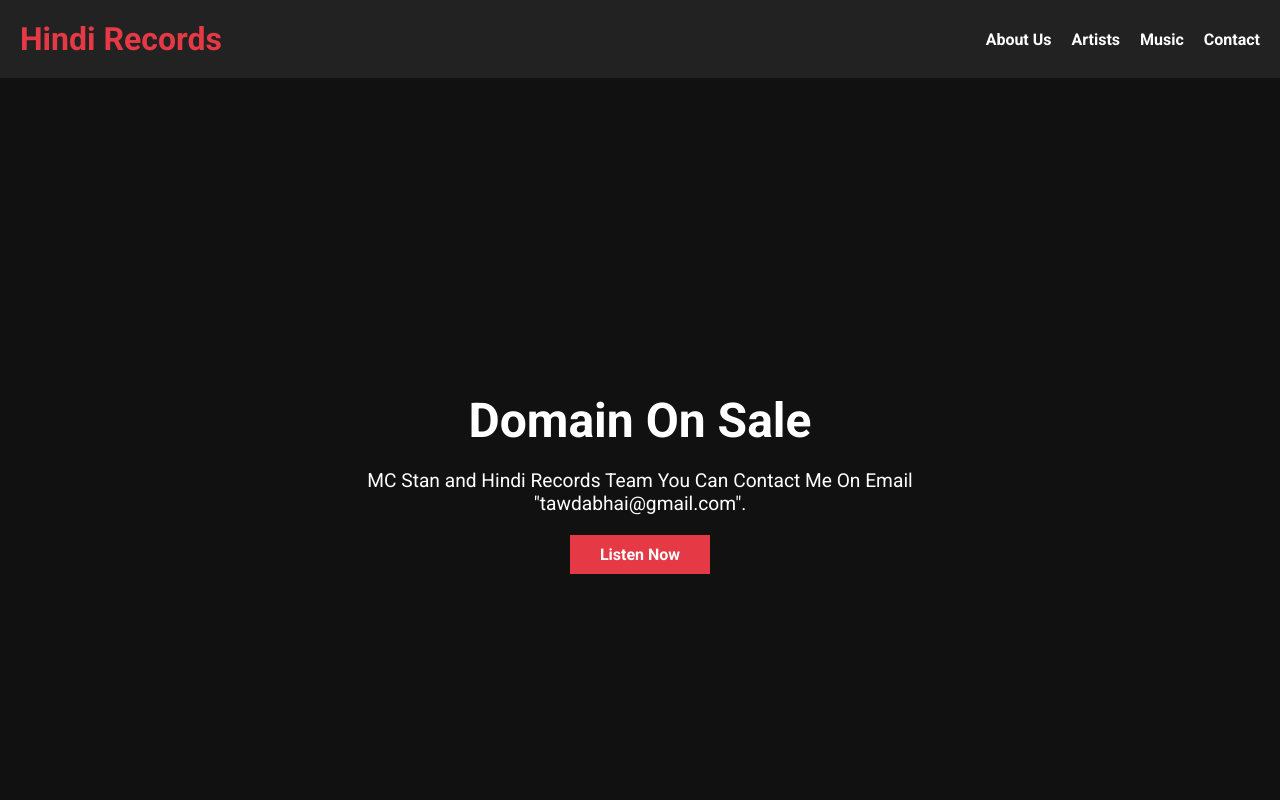
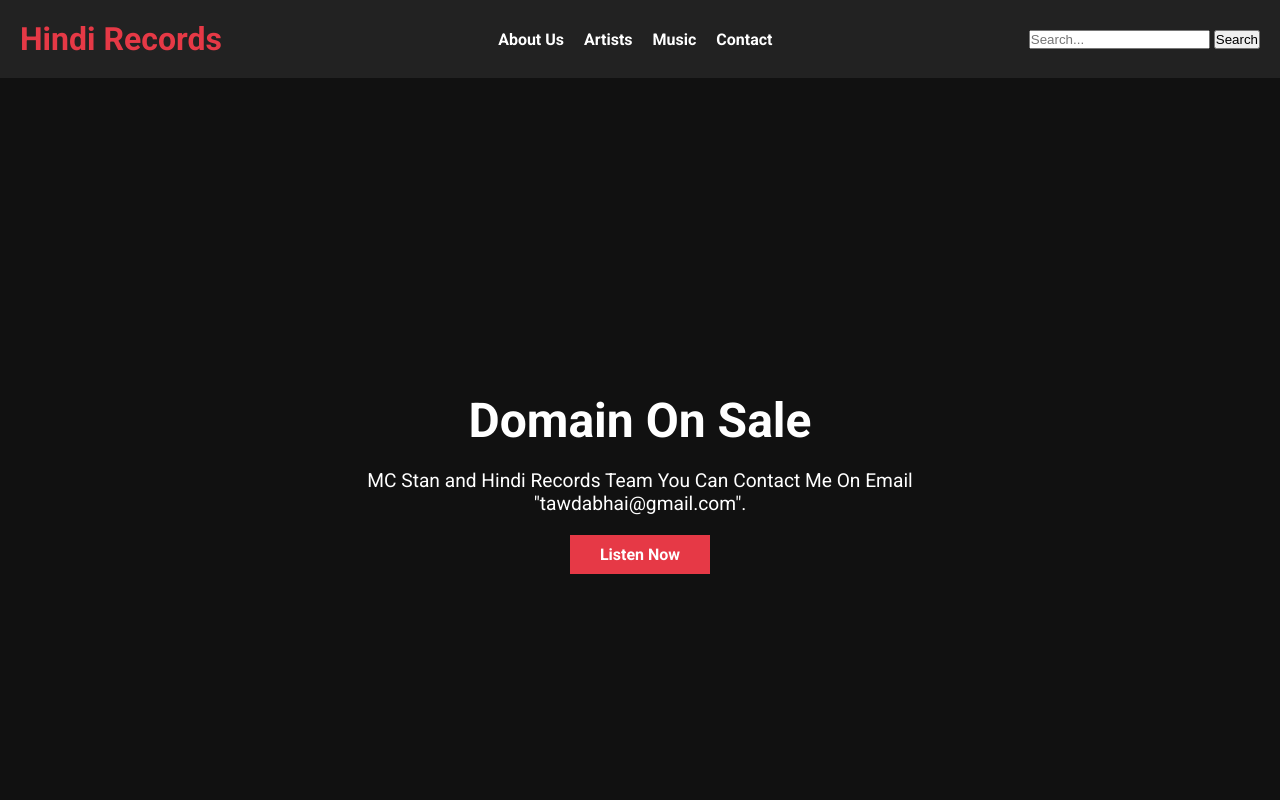
Before and after one commit to shubham21t/shubham21t.github.io, a plain HTML site: page index.html in a window 1280 px wide. Shown: the top 800 px of the page. Drawn offline with Linux system fonts and the light colour scheme.

Commit message:
Update index.html

```diff
--- a/index.html
+++ b/index.html
@@ -20,6 +20,12 @@
                 <li><a href="#contact">Contact</a></li>
             </ul>
         </nav>
+        <div class="search-bar">
+            <form action="#" method="get">
+                <input type="text" name="search" placeholder="Search...">
+                <button type="submit">Search</button>
+            </form>
+        </div>
     </header>
 
     <section class="hero">
```
